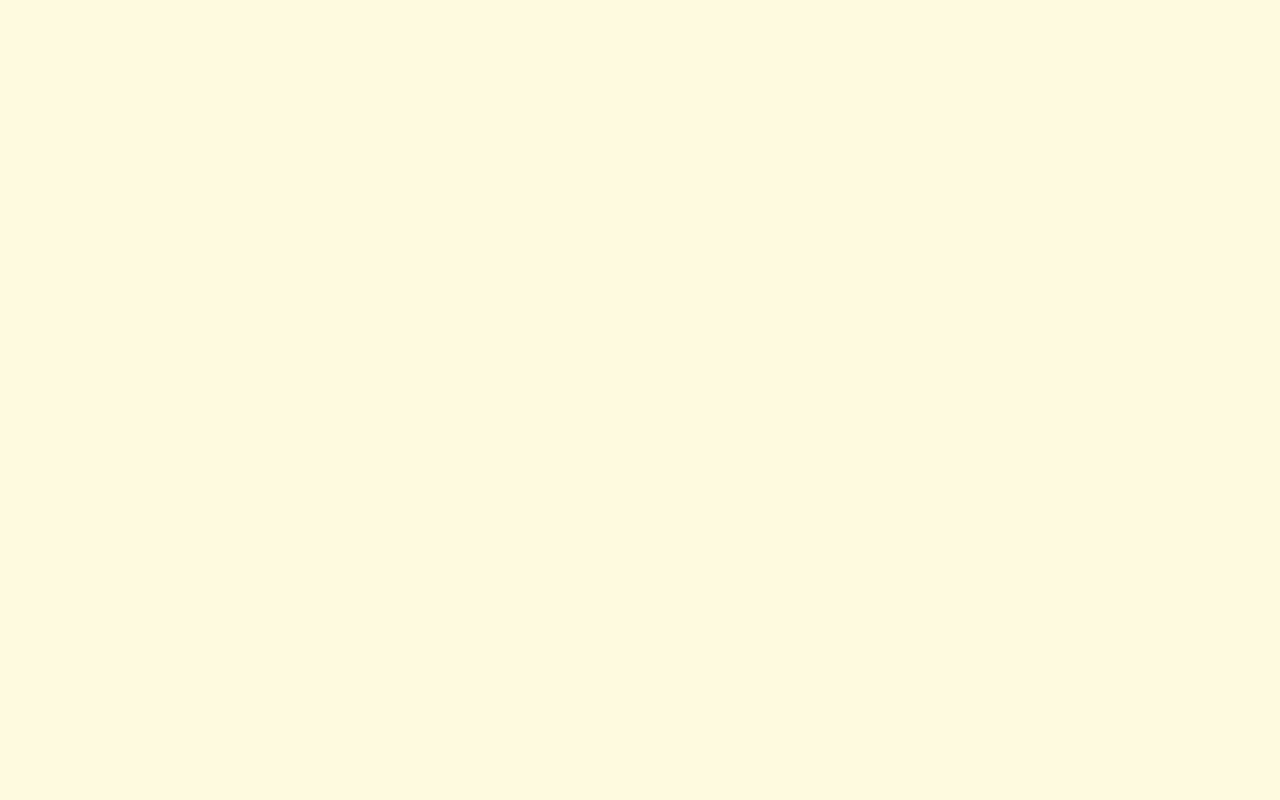
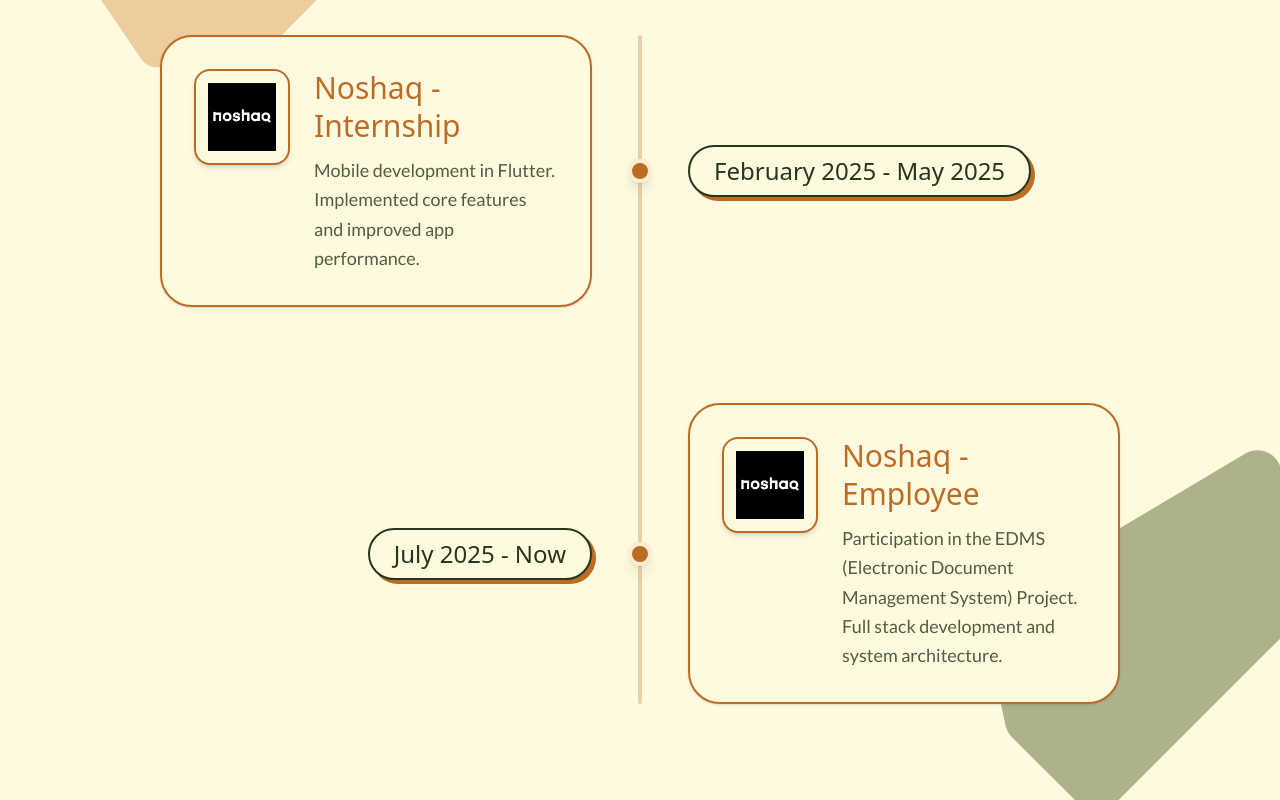
Before and after one commit to virgill-e/portfolio, a Nuxt app: page / in a window 1280 px wide. Shown: the part 2653-3453 px from the top of the page. Before the commit the page ends 2400 px from the top, so only its background shows below. Built offline with nearby package versions, Linux system fonts and the light colour scheme; a web font is replaced by a local one.

Commit message:
Experience section

```diff
--- a/components/ui/ExperienceSection.vue
+++ b/components/ui/ExperienceSection.vue
@@ -1,39 +1,66 @@
 <template>
-    <section ref="sectionRef" class="w-full min-h-screen bg-custom-cream relative overflow-hidden py-24 flex flex-col items-center">
+    <section ref="sectionRef" class="w-full min-h-screen bg-custom-cream relative overflow-hidden py-24 flex flex-col items-center justify-center">
         <!-- Background Decorations -->
-        <img ref="decor1Ref" src="@/assets/images/Polygon 1.svg" alt="" class="absolute top-10 right-[-5%] w-48 md:w-80  rotate-12 pointer-events-none z-0">
-        <img ref="decor2Ref" src="@/assets/images/Polygon 2.svg" alt="" class="absolute bottom-10 left-[-5%] w-48 md:w-80  -rotate-12 pointer-events-none z-0">
+        <img ref="decor1Ref" src="@/assets/images/Polygon 1.svg" alt="" class="absolute top-20 left-[-5%] w-64 md:w-96 rotate-45 pointer-events-none opacity-50 z-0">
+        <img ref="decor2Ref" src="@/assets/images/Polygon 2.svg" alt="" class="absolute bottom-20 right-[-5%] w-64 md:w-96 -rotate-45 pointer-events-none opacity-50 z-0">
 
         <!-- Title -->
-         <h2 ref="titleRef" class="font-bagel text-6xl md:text-8xl text-custom-bronze mb-20 z-10 text-center relative">
-            Education
+         <h2 ref="titleRef" class="font-bagel text-6xl md:text-8xl text-custom-bronze mb-24 z-10 text-center relative">
+            Experience
         </h2>
 
-        <!-- Timeline -->
-        <div class="relative w-full max-w-4xl px-6 md:px-0 z-10 flex flex-col gap-12">
+        <!-- Timeline Container -->
+        <div class="container mx-auto px-6 md:px-12 z-10 relative max-w-6xl">
             <!-- Vertical Line -->
-            <div ref="lineRef" class="absolute left-10 md:left-1/2 top-2 bottom-2 w-1 bg-custom-forest transform md:-translate-x-1/2 origin-top rounded-full"></div>
+            <!-- Adjusted left position for mobile to accommodate the connector -->
+            <div class="absolute left-8 md:left-1/2 top-0 bottom-0 w-1 bg-custom-bronze transform md:-translate-x-1/2 opacity-30 rounded-full"></div>
 
-            <div
-                v-for="(item, index) in educationItems"
-                :key="index"
-                class="timeline-item relative flex flex-col md:flex-row items-start md:items-center w-full group"
-                :class="{'md:flex-row-reverse': index % 2 !== 0}"
-            >
-                <!-- Date -->
-                <div class="w-full md:w-1/2 pl-20 md:pl-0 md:px-12 md:text-right mb-2 md:mb-0 date-text">
-                    <span class="font-bagel text-2xl md:text-3xl text-custom-bronze block">{{ item.year }}</span>
-                </div>
+            <div class="flex flex-col gap-12 md:gap-24 relative">
+                <div
+                    v-for="(item, index) in experienceItems"
+                    :key="index"
+                    :class="['flex flex-col md:flex-row items-center w-full relative experience-card group', index % 2 === 0 ? 'md:flex-row-reverse' : '']"
+                >
+                    <!-- Date (Opposite side on desktop, Hidden on mobile) -->
+                    <div class="hidden md:flex w-1/2 px-12 justify-center items-center" :class="index % 2 === 0 ? 'justify-start' : 'justify-end'">
+                         <span class="font-bagel text-2xl text-custom-forest bg-custom-cream px-6 py-2 border-2 border-custom-forest rounded-full shadow-[4px_4px_0px_0px_var(--color-custom-bronze)] transform hover:-translate-y-1 transition-transform duration-300">
+                            {{ item.date }}
+                         </span>
+                    </div>
 
-                <!-- Star Icon -->
-                <div class="absolute left-2 md:left-1/2 transform md:-translate-x-1/2 w-16 h-16 flex items-center justify-center bg-custom-cream border-4 border-custom-cream rounded-full z-20 star-icon">
-                    <img src="@/assets/images/Star 1.svg" class="w-12 h-12" alt="Star">
-                </div>
+                    <!-- Dot on Line with Pulse effect -->
+                    <div class="absolute left-8 md:left-1/2 w-6 h-6 bg-custom-bronze border-4 border-custom-cream rounded-full transform -translate-x-1/2 z-20 shadow-lg group-hover:scale-125 transition-transform duration-300">
+                        <div class="absolute inset-0 bg-custom-bronze rounded-full animate-ping opacity-20"></div>
+                    </div>
 
-                <!-- Content -->
-                <div class="w-full md:w-1/2 pl-20 md:px-12 content-text text-left">
-                    <h3 class="font-bagel text-xl md:text-2xl text-custom-forest mb-1 leading-tight">{{ item.school }}</h3>
-                    <p class="font-lato text-lg text-custom-forest opacity-80 leading-relaxed">{{ item.degree }}</p>
+                    <!-- Content Card side -->
+                    <div class="w-full md:w-1/2 pl-24 md:px-12">
+                         <div class="bg-custom-cream bg-opacity-60 backdrop-blur-md border-2 border-custom-bronze rounded-[2rem] p-8 hover:bg-opacity-90 transition-all duration-300 relative group shadow-sm hover:shadow-xl hover:-translate-y-2">
+
+                            <!-- Mobile Date Badge (Visible only on mobile) -->
+                            <div class="md:hidden absolute -top-4 right-8">
+                                <span class="font-bagel text-sm text-custom-forest bg-custom-cream px-4 py-2 border-2 border-custom-forest rounded-full shadow-[2px_2px_0px_0px_var(--color-custom-bronze)]">
+                                    {{ item.date }}
+                                </span>
+                            </div>
+
+                            <div class="flex flex-col sm:flex-row items-start gap-6">
+                                <!-- Company Logo -->
+                                <div class="w-20 h-20 sm:w-24 sm:h-24 flex-shrink-0 bg-custom-cream rounded-2xl border-2 border-custom-bronze overflow-hidden flex items-center justify-center p-3 shadow-md group-hover:rotate-3 transition-transform duration-300">
+                                    <img :src="item.image" :alt="item.title" class="w-full h-full object-contain" />
+                                </div>
+
+                                <div class="flex-1">
+                                    <h3 class="font-bagel text-2xl sm:text-3xl text-custom-bronze mb-3 leading-tight group-hover:text-custom-forest transition-colors duration-300">
+                                        {{ item.title }}
+                                    </h3>
+                                    <p class="font-lato text-lg text-custom-forest opacity-80 leading-relaxed">
+                                        {{ item.description }}
+                                    </p>
+                                </div>
+                            </div>
+                         </div>
+                    </div>
                 </div>
             </div>
         </div>
@@ -44,25 +71,27 @@
 import { onMounted, onUnmounted, ref } from 'vue';
 import gsap from 'gsap';
 import { ScrollTrigger } from 'gsap/ScrollTrigger';
+import noshaqLogo from '@/assets/images/image.png';
 
 gsap.registerPlugin(ScrollTrigger);
 
 const sectionRef = ref(null);
 const titleRef = ref(null);
-const lineRef = ref(null);
 const decor1Ref = ref(null);
 const decor2Ref = ref(null);
 
-const educationItems = [
+const experienceItems = [
     {
-        year: '2016 - 2021',
-        school: 'INSTITUT NOTRE DAME, MALMEDY',
-        degree: 'General of IT transition C.E.S.S.'
+        date: 'February 2025 - May 2025',
+        title: 'Noshaq - Internship',
+        description: 'Mobile development in Flutter. Implemented core features and improved app performance.',
+        image: noshaqLogo
     },
     {
-        year: '2021 - 2025',
-        school: 'HELMO',
-        degree: 'Bachelor in Computer Science, Application Development Orientation'
+        date: 'July 2025 - Now',
+        title: 'Noshaq - Employee',
+        description: 'Participation in the EDMS (Electronic Document Management System) Project. Full stack development and system architecture.',
+        image: noshaqLogo
     }
 ];
 
@@ -70,63 +99,48 @@
 
 onMounted(() => {
     ctx = gsap.context(() => {
+        // Main timeline
         const tl = gsap.timeline({
             scrollTrigger: {
                 trigger: sectionRef.value,
-                start: 'top 70%',
+                start: 'top 60%',
                 end: 'bottom center',
-                toggleActions: 'play none none reverse'
+                toggleActions: 'play none none none',
+                once: true
             }
         });
 
-        // Background & Title
+        // Background elements parallax/fade
         tl.from([decor1Ref.value, decor2Ref.value], {
-            scale: 0,
             opacity: 0,
-            duration: 1.2,
-            stagger: 0.2,
-            ease: 'elastic.out(1, 0.7)'
+            scale: 0.8,
+            rotation: 0,
+            duration: 1.5,
+            stagger: 0.3,
+            ease: 'power2.out'
         })
         .from(titleRef.value, {
-            y: 50,
+            y: 80,
             opacity: 0,
-            duration: 0.8,
-            ease: 'back.out(1.7)'
-        }, "-=1")
-        .from(lineRef.value, {
-            scaleY: 0,
             duration: 1,
-            ease: 'power3.inOut'
-        }, "-=0.5");
+            ease: 'power3.out'
+        }, "-=1");
 
-        // Timeline Items
-        const items = gsap.utils.toArray('.timeline-item');
-        items.forEach((item, i) => {
-            const star = item.querySelector('.star-icon');
-            const date = item.querySelector('.date-text');
-            const content = item.querySelector('.content-text');
-
-            const itemTl = gsap.timeline({
+        // Cards Animation
+        // Animate each item staggered
+        const cards = gsap.utils.toArray('.experience-card');
+        cards.forEach((card, i) => {
+            gsap.from(card, {
                 scrollTrigger: {
-                    trigger: item,
-                    start: 'top 85%',
-                    toggleActions: 'play none none reverse'
-                }
+                    trigger: card,
+                    start: "top 85%",
+                    once: true
+                },
+                x: i % 2 === 0 ? 100 : -100, // Alternate entry direction
+                opacity: 0,
+                duration: 1,
+                ease: "power3.out"
             });
-
-            itemTl.from(star, {
-                scale: 0,
-                rotate: -180,
-                duration: 0.8,
-                ease: 'back.out(2)'
-            })
-            .from([date, content], {
-                y: 30,
-                opacity: 0,
-                duration: 0.6,
-                stagger: 0.1,
-                ease: 'power2.out'
-            }, "-=0.4");
         });
 
     }, sectionRef.value);
--- a/pages/index.vue
+++ b/pages/index.vue
@@ -2,5 +2,6 @@
     <LayoutNavbar />
     <UiHeroSection />
     <UiAboutMeSection />
+    <UiEducationSection />
     <UiExperienceSection />
 </template>
```
Also changed, not shown: components/ui/EducationSection.vue (added, +138 -0 lines), assets/images/image.png (added).
